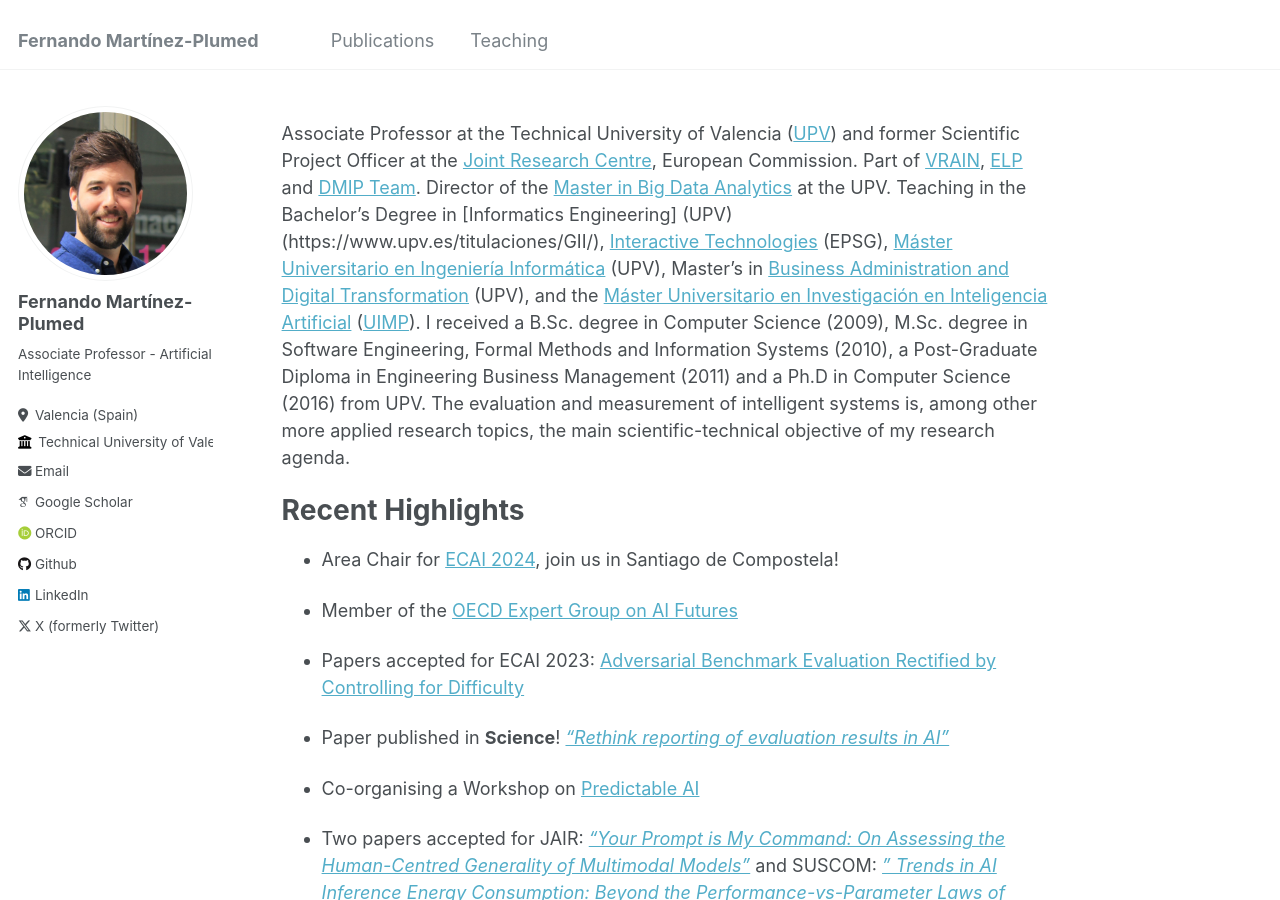
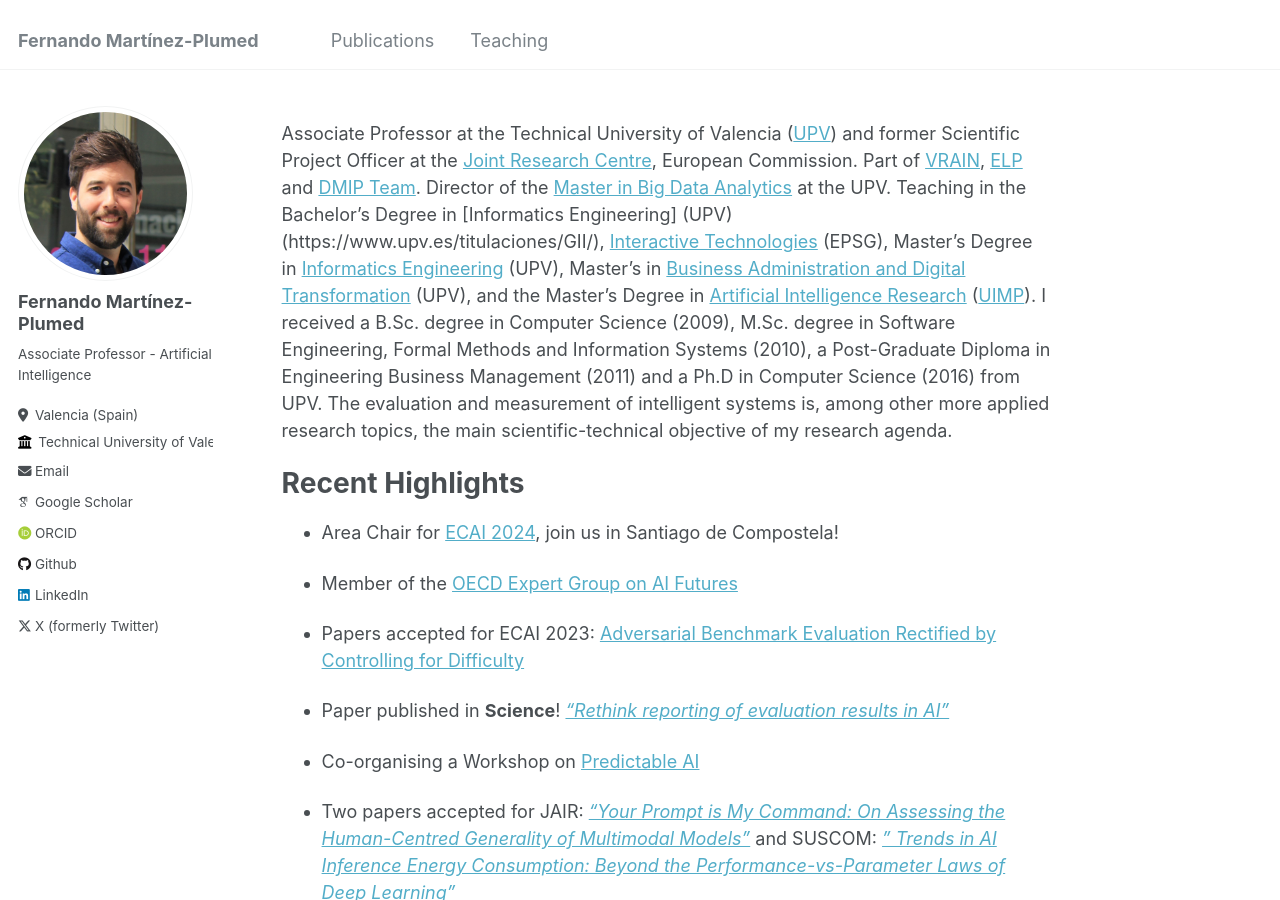
Before and after one commit to nandomp/nandomp.github.io, a Jekyll site: the page built from _pages/about.md, in a window 1280 px wide and 900 px high. Built offline with Jekyll 4.4.1, drawn with Linux system fonts in a browser that asks for light colours; some web fonts are replaced.

Commit message:
Update about.md

```diff
--- a/_pages/about.md
+++ b/_pages/about.md
@@ -8,7 +8,7 @@ redirect_from:
   - /about.html
 ---
 
-Associate Professor at the Technical University of Valencia ([UPV](http://www.upv.es/)) and former Scientific Project Officer at the [Joint Research Centre](https://ec.europa.eu/jrc/en/about/jrc-site/seville), European Commission. Part of [VRAIN](https://vrain.upv.es/),  [ELP](https://elp.webs.upv.es/) and [DMIP Team](https://dmip.webs.upv.es/). Director of the [Master in Big Data Analytics](http://bigdata.inf.upv.es/) at the UPV. Teaching in the Bachelor's Degree in [Informatics Engineering] (UPV) (https://www.upv.es/titulaciones/GII/), [Interactive Technologies](https://www.upv.es/titulaciones/GTI/index-en.html)  (EPSG), [Máster Universitario en Ingeniería Informática](http://muiinf.webs.upv.es/) (UPV), Master's in [Business Administration and Digital Transformation](https://www.cegea.upv.es/es/formacion/) (UPV), and the [Máster Universitario en Investigación en Inteligencia Artificial](http://www.uimp.es/postgrado/estudios/fichaestudio.php?plan=P03S&any=2016-17&verasi=N&lan=es) ([UIMP](http://www.uimp.es/)). I received a B.Sc. degree in Computer Science (2009), M.Sc. degree in Software Engineering, Formal Methods and Information Systems (2010), a Post-Graduate Diploma in Engineering Business Management (2011) and a Ph.D in Computer Science (2016) from UPV. The evaluation and measurement of intelligent systems is, among other more applied research topics, the main scientific-technical objective of my research agenda.
+Associate Professor at the Technical University of Valencia ([UPV](http://www.upv.es/)) and former Scientific Project Officer at the [Joint Research Centre](https://ec.europa.eu/jrc/en/about/jrc-site/seville), European Commission. Part of [VRAIN](https://vrain.upv.es/),  [ELP](https://elp.webs.upv.es/) and [DMIP Team](https://dmip.webs.upv.es/). Director of the [Master in Big Data Analytics](http://bigdata.inf.upv.es/) at the UPV. Teaching in the Bachelor's Degree in [Informatics Engineering] (UPV) (https://www.upv.es/titulaciones/GII/), [Interactive Technologies](https://www.upv.es/titulaciones/GTI/index-en.html)  (EPSG), Master's Degree in [Informatics Engineering](http://muiinf.webs.upv.es/) (UPV), Master's in [Business Administration and Digital Transformation](https://www.cegea.upv.es/es/formacion/) (UPV), and the Master's Degree in [Artificial Intelligence Research](https://www.uimp.es/postgrado/estudios/fichaestudio.php?plan=P04C&any=2022-23&lan=es) ([UIMP](http://www.uimp.es/)). I received a B.Sc. degree in Computer Science (2009), M.Sc. degree in Software Engineering, Formal Methods and Information Systems (2010), a Post-Graduate Diploma in Engineering Business Management (2011) and a Ph.D in Computer Science (2016) from UPV. The evaluation and measurement of intelligent systems is, among other more applied research topics, the main scientific-technical objective of my research agenda.
 
 Recent Highlights
 ======
```
